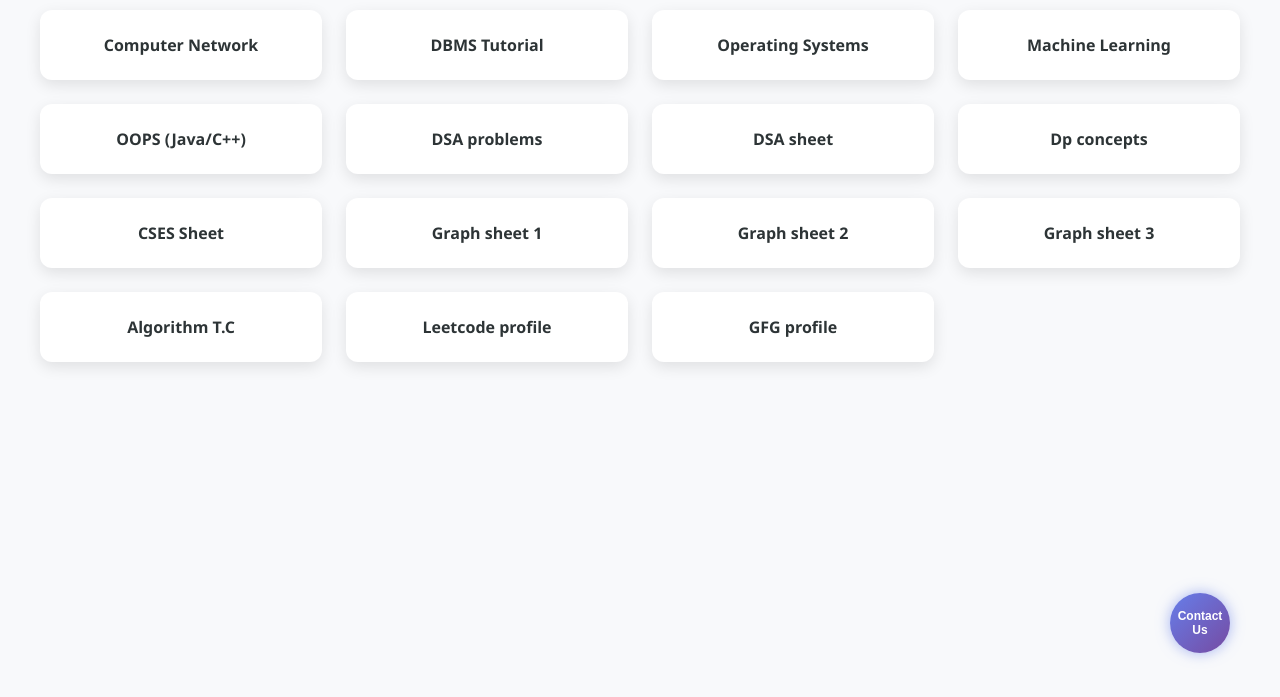
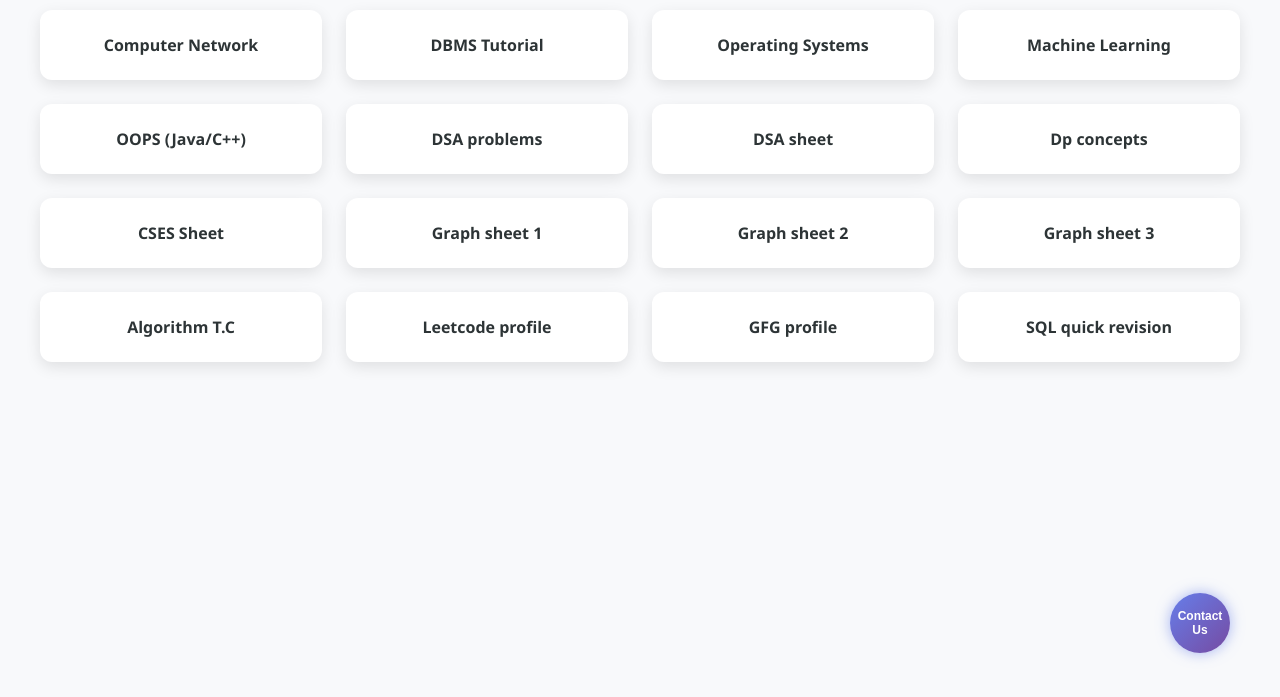
Before and after one commit to Madhan7671/short-Notes-, a plain HTML site: page index.html in a window 1280 px wide. Shown: the part 97-794 px from the top of the page. Drawn offline with Linux system fonts and the light colour scheme.

Commit message:
Update index.html

```diff
--- a/index.html
+++ b/index.html
@@ -201,6 +201,7 @@
       <a href="timecomplexity.html" class="card">Algorithm T.C</a>
       <a href="https://leetcode.com/progress/" class="card">Leetcode profile</a>
       <a href="https://www.geeksforgeeks.org/user/" class="card">GFG profile</a>
+       <a href="https://drive.google.com/drive/folders/1H3SQSokXRY43EG9h9qlMlqoFmbQ5QBK-?usp=sharing" class="card">SQL quick revision</a>
     </div>
 
     <!-- Floating Radial Menu -->
```
